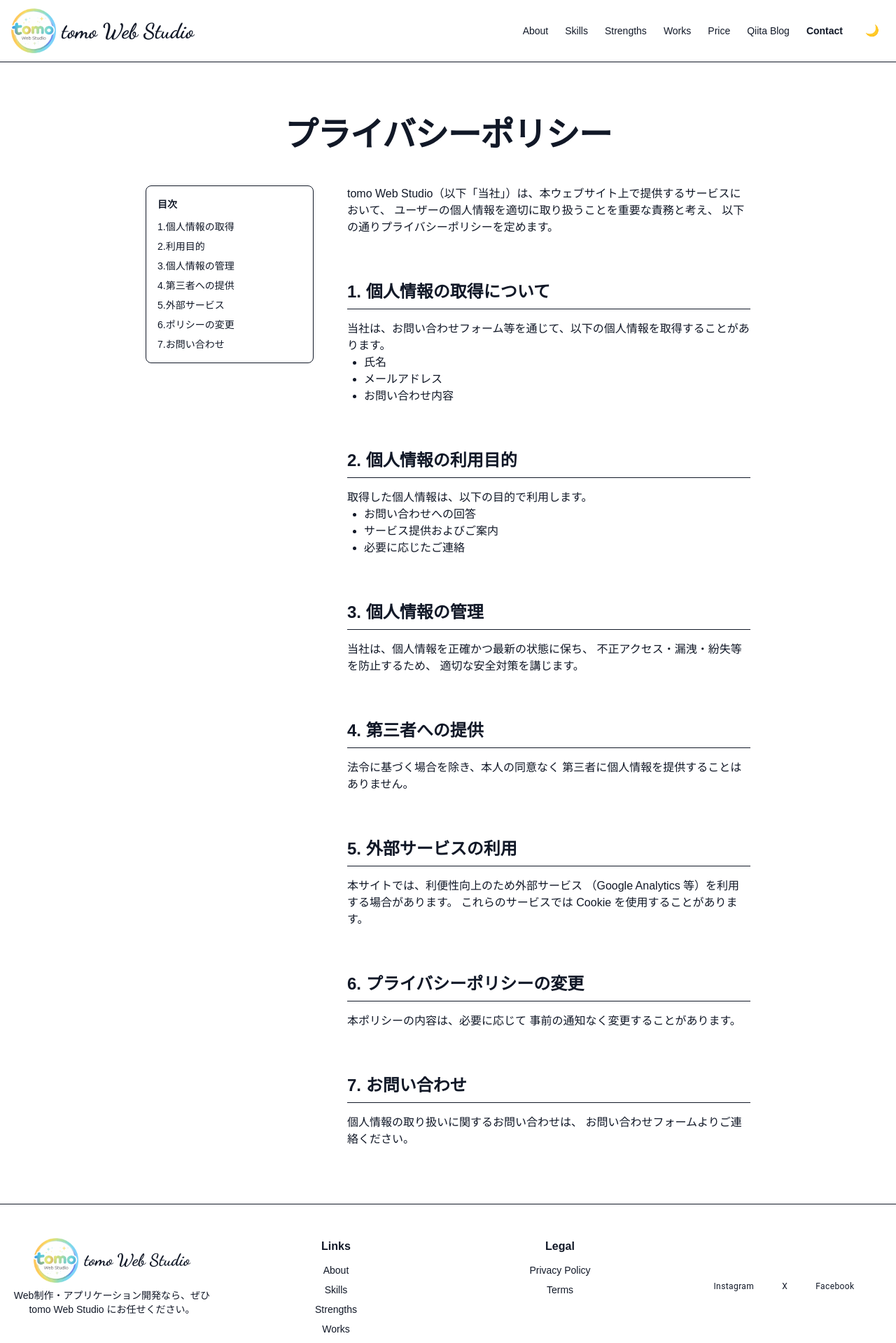
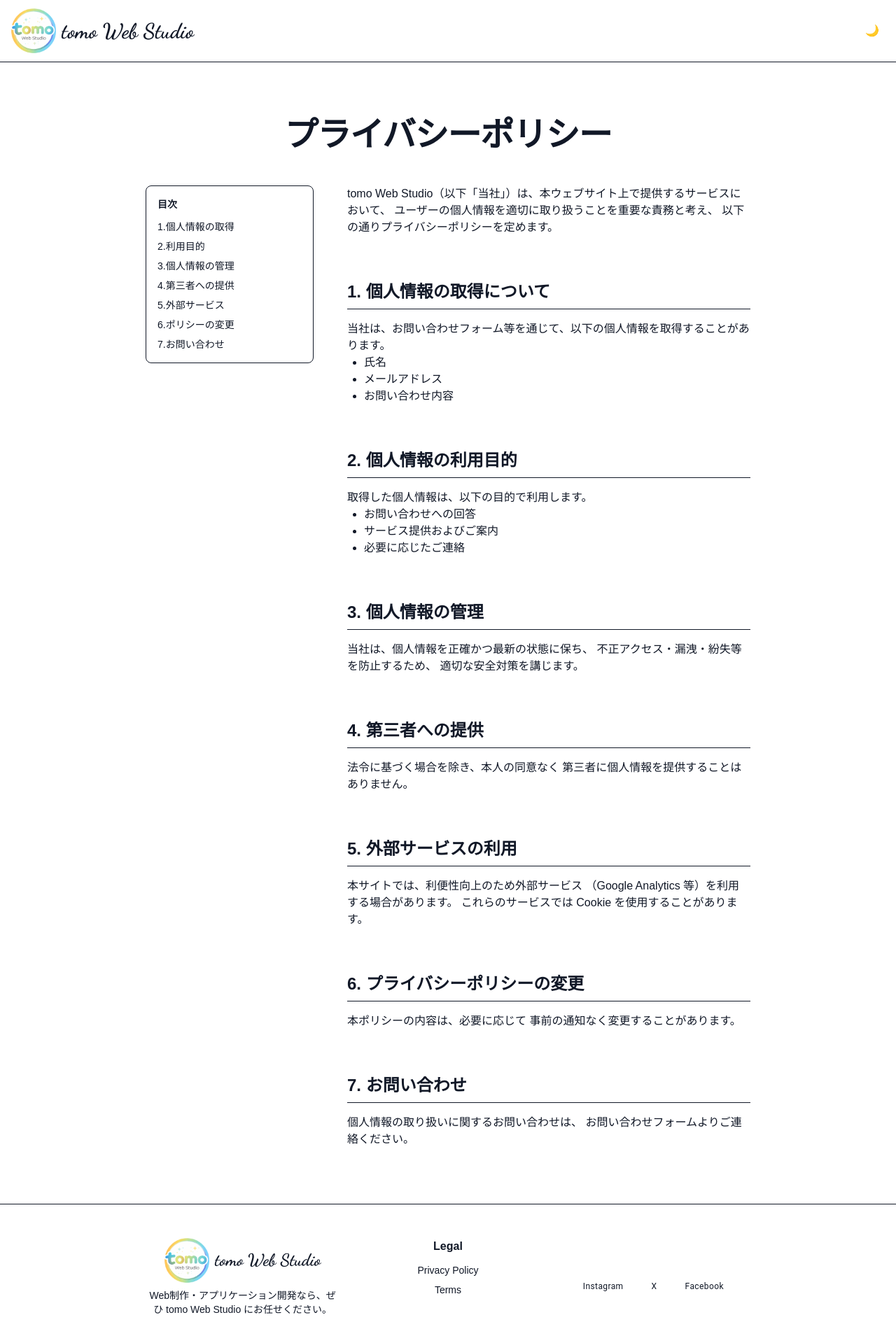
Before and after one commit to mizukami-0418/my-homepage, a Next.js app: page /privacy in a window 1280 px wide. Shown: the top 1919 px of the page at 70% size. Built offline with nearby package versions, Linux system fonts and the light colour scheme; some icons are missing.

Commit message:
feat: ブログレイアウトを追加し、ヘッダーとフッターを実装

```diff
--- /dev/null
+++ b/app/LayoutWrapper.tsx
@@ -0,0 +1,30 @@
+"use client";
+
+import { usePathname } from "next/navigation";
+import { Header } from "./components/common/Header";
+import { Footer } from "./components/common/Footer";
+import { ReactNode } from "react";
+import { SimpleHeader } from "@/app/components/common/SimpleHeader";
+import { SimpleFooter } from "@/app/components/common/SimpleFooter";
+
+export default function BlogLayoutWrapper({
+  children,
+}: {
+  children: ReactNode;
+}) {
+  const pathname = usePathname();
+  const isBlog = pathname.startsWith("/blog");
+  const isPrivacy = pathname.startsWith("/privacy");
+  const isWorkflow = pathname.startsWith("/workflow");
+  const isTerms = pathname.startsWith("/terms");
+  const isContact = pathname.startsWith("/contact");
+  const isSimple = isBlog || isPrivacy || isTerms || isWorkflow || isContact;
+
+  return (
+    <>
+      {isSimple ? <SimpleHeader /> : <Header />}
+      <main>{children}</main>
+      {isSimple ? <SimpleFooter /> : <Footer />}
+    </>
+  );
+}
--- a/app/blog/page.tsx
+++ b/app/blog/page.tsx
@@ -1,9 +1,9 @@
-import { fetchQiitaArticles } from "@/app/lib/qiita";
 import BlogList from "@/app/components/blog/BlogList";
 import BlogPagination from "@/app/components/blog/BlogPagination";
 import BlogSearch from "@/app/components/blog/BlogSearch";
+import { fetchQiitaArticles } from "@/app/lib/qiita";
+import { BlogTitle } from "../components/blog/BlogTitle";
 import EmptyState from "../components/blog/EmptyState";
-import { BlogTitle } from "../components/blog/BlogTitle";
 
 const PER_PAGE = 10;
 
--- /dev/null
+++ b/app/components/common/SimpleFooter.tsx
@@ -0,0 +1,56 @@
+import Link from "next/link";
+import Image from "next/image";
+import SocialLinks from "./SocialLinks";
+
+export function SimpleFooter() {
+  return (
+    <footer className="border-t bg-background">
+      <div className="mx-auto max-w-4xl px-4 py-12 grid gap-4 md:grid-cols-3 text-center">
+        {/* Brand */}
+        <div className="flex flex-col items-center">
+          <Link href="/" className="flex justify-center gap-2">
+            <Image
+              src="/images/corporate-logo.png"
+              alt="logo"
+              width={64}
+              height={64}
+            />
+            <h3 className="font-bold font-script my-auto text-2xl">
+              tomo Web Studio
+            </h3>
+          </Link>
+
+          <p className="mt-2 text-sm text-muted-foreground">
+            Web制作・アプリケーション開発なら、ぜひ tomo Web Studio
+            にお任せください。
+          </p>
+        </div>
+
+        {/* Legal */}
+        <div>
+          <h4 className="font-semibold mb-3">Legal</h4>
+          <ul className="space-y-2 text-sm">
+            <li>
+              <Link href="/privacy">Privacy Policy</Link>
+            </li>
+            <li>
+              <Link href="/terms">Terms</Link>
+            </li>
+          </ul>
+        </div>
+
+        {/* Social Links */}
+        <div>
+          <SocialLinks />
+        </div>
+      </div>
+
+      <div className="border-t py-4 text-center text-xs text-muted-foreground">
+        <span>
+          &copy; {new Date().getFullYear()} tomo Web Studio . All rights
+          reserved.
+        </span>
+      </div>
+    </footer>
+  );
+}
--- /dev/null
+++ b/app/components/common/SimpleHeader.tsx
@@ -0,0 +1,81 @@
+"use client";
+
+import { useEffect, useState } from "react";
+import Image from "next/image";
+import Link from "next/link";
+import { Menu, X } from "lucide-react";
+
+export function SimpleHeader() {
+  const [isDark, setIsDark] = useState<boolean>(() => {
+    if (typeof window === "undefined") return false;
+    return localStorage.getItem("theme") === "dark";
+  });
+
+  const [menuOpen, setMenuOpen] = useState(false);
+  const [active, setActive] = useState<string | null>(null);
+
+  useEffect(() => {
+    const html = document.documentElement;
+    html.classList.toggle("dark", isDark);
+  }, [isDark]);
+
+  const toggleTheme = () => {
+    setIsDark((prev) => {
+      const next = !prev;
+      localStorage.setItem("theme", next ? "dark" : "light");
+      return next;
+    });
+  };
+
+  useEffect(() => {
+    const observer = new IntersectionObserver(
+      (entries) => {
+        entries.forEach((entry) => {
+          if (entry.isIntersecting) {
+            setActive(entry.target.id);
+          }
+        });
+      },
+      { rootMargin: "-40% 0px -50% 0px" }
+    );
+
+    return () => observer.disconnect();
+  }, []);
+
+  return (
+    <header className="sticky top-0 z-50 border-b bg-background/80 backdrop-blur">
+      <div className="mx-auto flex max-w-7xl items-center justify-between px-4 py-3">
+        <Link href="/" className="flex items-center gap-2">
+          <Image
+            src="/images/corporate-logo.png"
+            alt="logo"
+            width={64}
+            height={64}
+          />
+          <span className="font-bold font-script text-3xl">
+            tomo Web Studio
+          </span>
+        </Link>
+
+        {/* Desktop Nav */}
+        <nav className="hidden md:flex items-center gap-6">
+          <button
+            onClick={toggleTheme}
+            className="cursor-pointer rounded-full p-2 transition hover:bg-muted focus:outline-none focus-visible:ring"
+            aria-label="Toggle dark mode"
+          >
+            {isDark ? "☀️" : "🌙"}
+          </button>
+        </nav>
+
+        {/* Mobile */}
+        <div className="md:hidden flex items-center gap-3">
+          <button onClick={() => setMenuOpen(!menuOpen)}>
+            {menuOpen ? <X /> : <Menu />}
+          </button>
+          <button onClick={toggleTheme}>{isDark ? "☀️" : "🌙"}</button>
+        </div>
+      </div>
+    </header>
+  );
+}
--- /dev/null
+++ b/app/error.tsx
@@ -0,0 +1,16 @@
+"use client";
+
+export default function Error({
+  error,
+  reset,
+}: {
+  error: Error;
+  reset: () => void;
+}) {
+  return (
+    <div className="p-6 text-center">
+      <p>エラーが発生しました</p>
+      <button onClick={reset}>再読み込み</button>
+    </div>
+  );
+}
--- a/app/layout.tsx
+++ b/app/layout.tsx
@@ -1,8 +1,7 @@
 import type { Metadata } from "next";
 import { Geist, Geist_Mono, Dancing_Script } from "next/font/google";
 import "./globals.css";
-import { Header } from "./components/Header";
-import { Footer } from "./components/Footer";
+import BlogLayoutWrapper from "./LayoutWrapper";
 
 const geistSans = Geist({
   variable: "--font-geist-sans",
@@ -41,9 +40,7 @@ export default function RootLayout({
           text-foreground
           `}
       >
-        <Header />
-        {children}
-        <Footer />
+        <BlogLayoutWrapper>{children}</BlogLayoutWrapper>
       </body>
     </html>
   );
--- /dev/null
+++ b/app/loading.tsx
@@ -0,0 +1,7 @@
+export default function Loading() {
+  return (
+    <div className="p-6 text-center">
+      <p>読み込み中...</p>
+    </div>
+  );
+}
```
Also changed, not shown: app/components/common/Footer.tsx (renamed from app/components/Footer.tsx), app/components/common/Header.tsx (renamed from app/components/Header.tsx), app/components/common/SocialLinks.tsx (renamed from app/components/SocialLinks.tsx).
